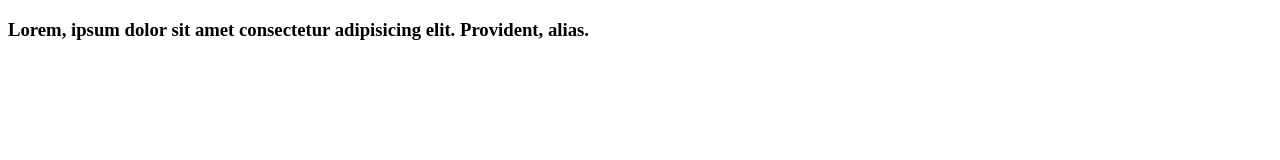
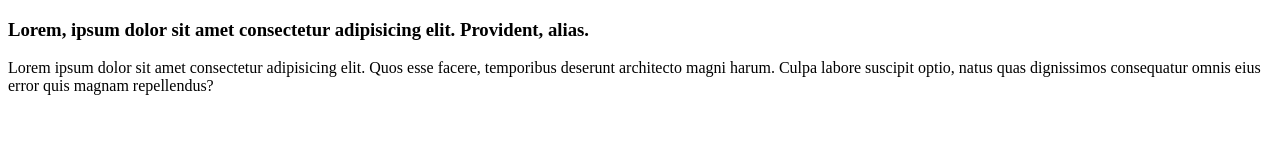
Before and after one commit to ashikatiwari/learn-git, a plain HTML site: page index.html in a window 1280 px wide. Drawn offline with Linux system fonts and the light colour scheme.

Commit message:
add para to code

```diff
--- a/index.html
+++ b/index.html
@@ -7,5 +7,6 @@
 </head>
 <body>
     <h3>Lorem, ipsum dolor sit amet consectetur adipisicing elit. Provident, alias.</h3>
+    <p>Lorem ipsum dolor sit amet consectetur adipisicing elit. Quos esse facere, temporibus deserunt architecto magni harum. Culpa labore suscipit optio, natus quas dignissimos consequatur omnis eius error quis magnam repellendus?</p>
 </body>
 </html>
```
